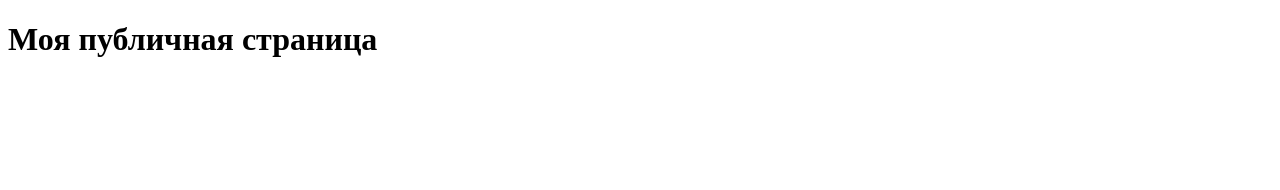
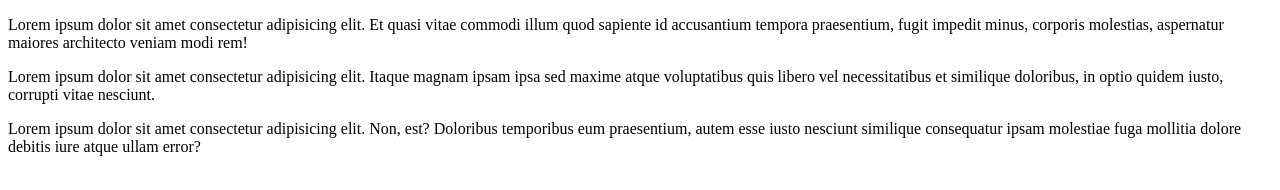
Before and after one commit to GRISHA0/MySite, a plain HTML site: page index.html in a window 1280 px wide. Drawn offline with Linux system fonts and the light colour scheme.

Commit message:
3 card no style

```diff
--- a/index.html
+++ b/index.html
@@ -4,8 +4,22 @@
     <meta charset="UTF-8">
     <meta name="viewport" content="width=device-width, initial-scale=1.0">
     <title>Публичная страница</title>
+    <link rel="stylesheet" href="style.css">
 </head>
 <body>
-    <h1>Моя публичная страница</h1>
+    <div class="container">
+        <div class="card">
+            <div class="card__image"></div>
+            <p class="card__description">Lorem ipsum dolor sit amet consectetur adipisicing elit. Et quasi vitae commodi illum quod sapiente id accusantium tempora praesentium, fugit impedit minus, corporis molestias, aspernatur maiores architecto veniam modi rem!</p>
+        </div>
+        <div class="card">
+            <div class="card__image"></div>
+            <p class="card__description">Lorem ipsum dolor sit amet consectetur adipisicing elit. Itaque magnam ipsam ipsa sed maxime atque voluptatibus quis libero vel necessitatibus et similique doloribus, in optio quidem iusto, corrupti vitae nesciunt.</p>
+        </div>
+        <div class="card">
+            <div class="card__image"></div>
+            <p class="card__description">Lorem ipsum dolor sit amet consectetur adipisicing elit. Non, est? Doloribus temporibus eum praesentium, autem esse iusto nesciunt similique consequatur ipsam molestiae fuga mollitia dolore debitis iure atque ullam error?</p>
+        </div>
+    </div>
 </body>
 </html>
```
